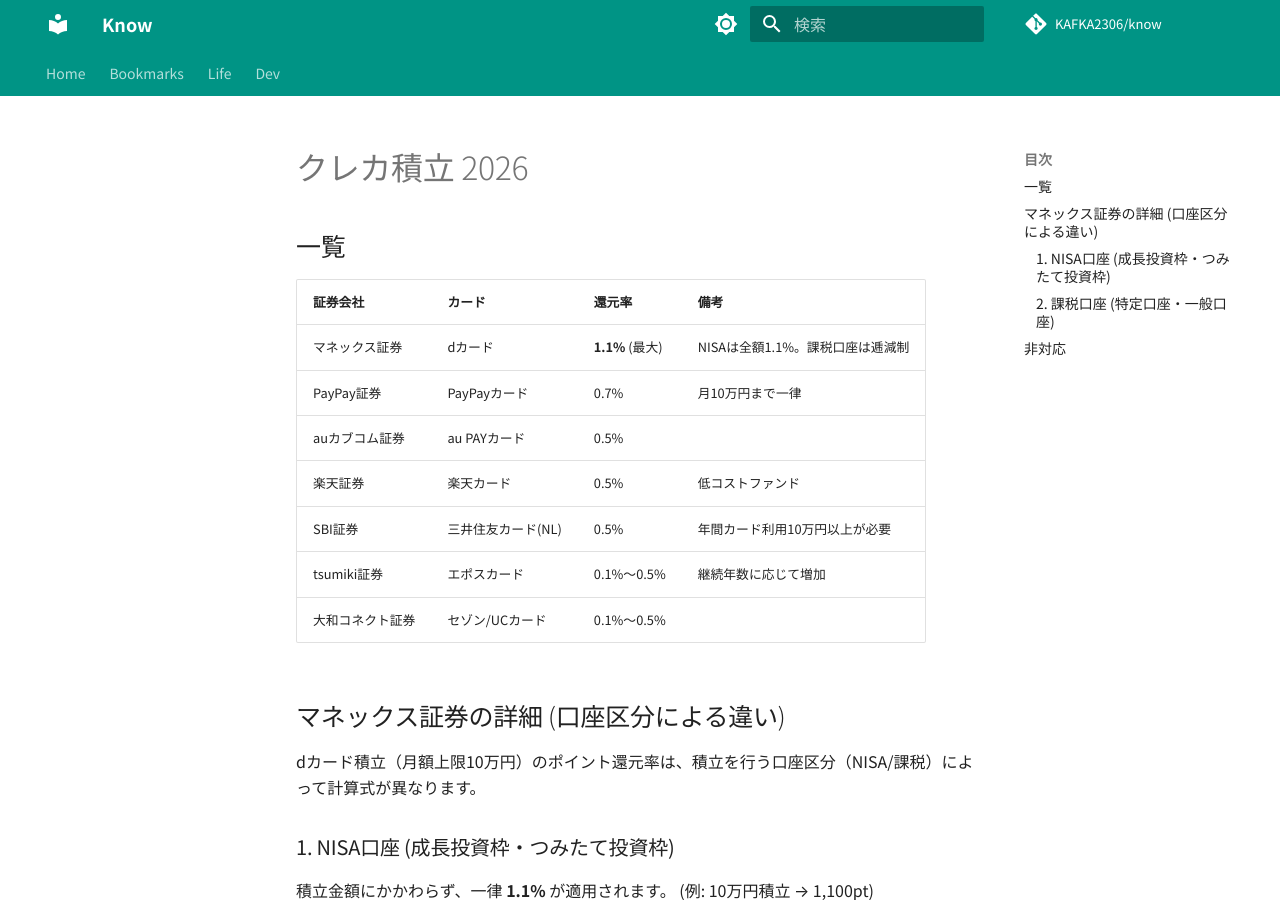
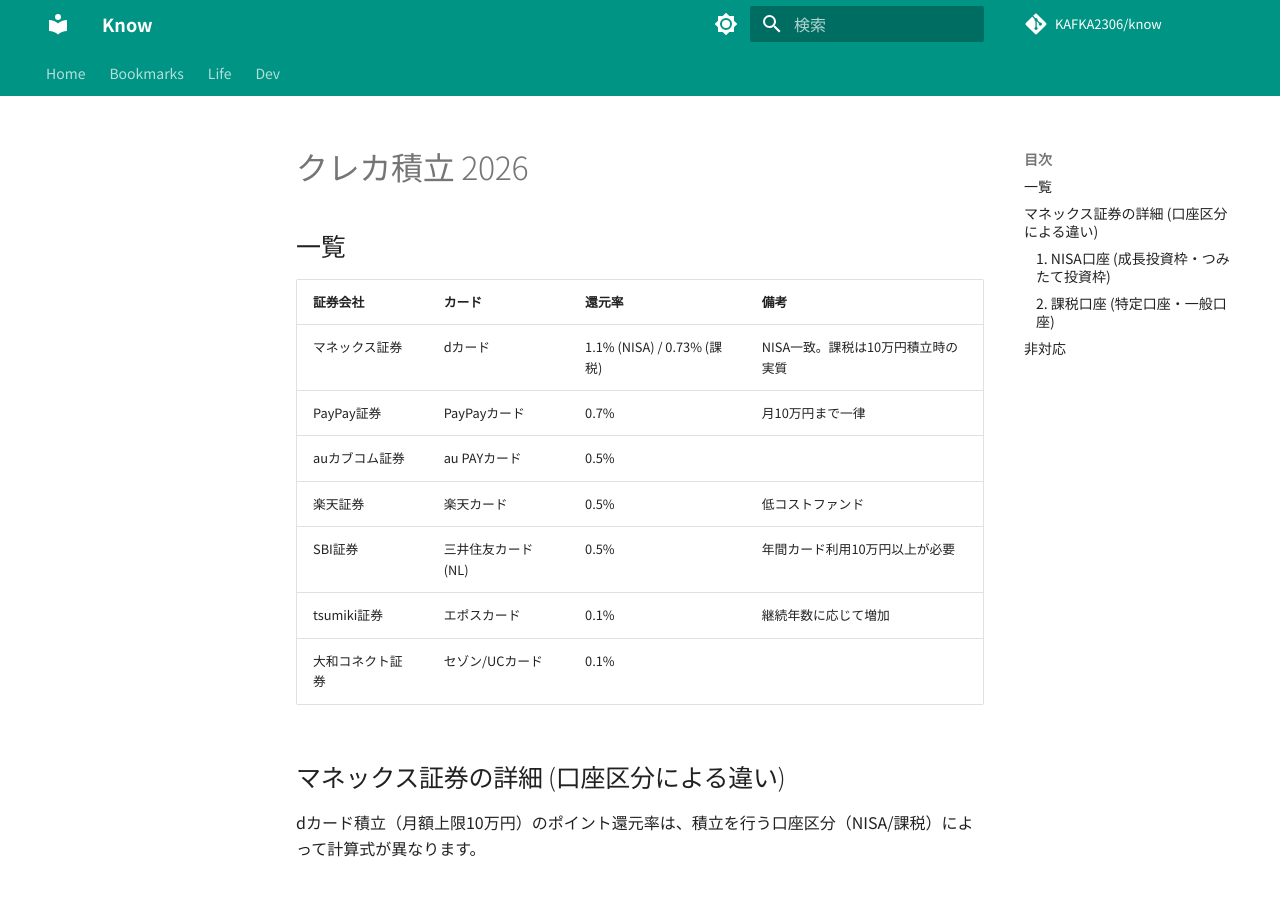
Before and after one commit to KAFKA2306/know, an MkDocs documentation site: the page built from docs/life/money/credit-card-investment-2026.md, in a window 1280 px wide and 900 px high. Built offline with MkDocs 1.6.1 and Material for MkDocs 9.7.7, drawn with Linux system fonts in a browser that asks for light colours; comment, search, counter and statistics services are not loaded.

Commit message:
update investment rates for tsumiki and daiwa

```diff
--- a/docs/life/money/credit-card-investment-2026.md
+++ b/docs/life/money/credit-card-investment-2026.md
@@ -4,13 +4,13 @@
 
 | 証券会社 | カード | 還元率 | 備考 |
 | :--- | :--- | :--- | :--- |
-| マネックス証券 | dカード | **1.1%** (最大) | NISAは全額1.1%。課税口座は逓減制 |
+| マネックス証券 | dカード | 1.1% (NISA) / 0.73% (課税) | NISA一致。課税は10万円積立時の実質 |
 | PayPay証券 | PayPayカード | 0.7% | 月10万円まで一律 |
 | auカブコム証券 | au PAYカード | 0.5% | |
 | 楽天証券 | 楽天カード | 0.5% | 低コストファンド |
 | SBI証券 | 三井住友カード(NL) | 0.5% | 年間カード利用10万円以上が必要 |
-| tsumiki証券 | エポスカード | 0.1%〜0.5% | 継続年数に応じて増加 |
-| 大和コネクト証券 | セゾン/UCカード | 0.1%〜0.5% | |
+| tsumiki証券 | エポスカード | 0.1% | 継続年数に応じて増加 |
+| 大和コネクト証券 | セゾン/UCカード | 0.1% | |
 
 ## マネックス証券の詳細 (口座区分による違い)
 
```
